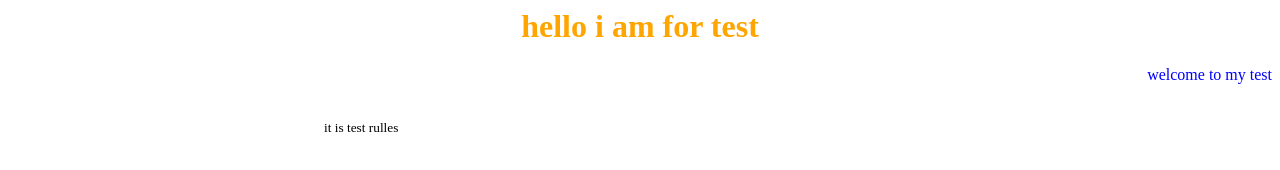
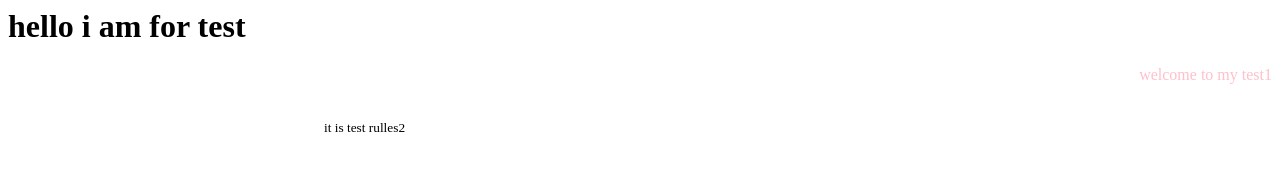
Before and after one commit to hebataha/testgit, a plain HTML site: page git_rules/index.html in a window 1280 px wide. Drawn offline with Linux system fonts and the light colour scheme.

Commit message:
new edits

```diff
--- a/git_rules/index.html
+++ b/git_rules/index.html
@@ -7,11 +7,11 @@
   </head>
   <style>
     h1 {
-      color: orange;
-      text-align: center;
+      color: black;
+      text-align: left;
     }
     p {
-      color: blue;
+      color: pink;
       text-align: end;
     }
     .test {
@@ -22,9 +22,9 @@
   </style>
   <body>
     <h1>hello i am for test</h1>
-    <p>welcome to my test</p>
+    <p>welcome to my test1</p>
     <div class="test">
-      <small>it is test rulles </small>
+      <small>it is test rulles2 </small>
     </div>
   </body>
 </html>
```
